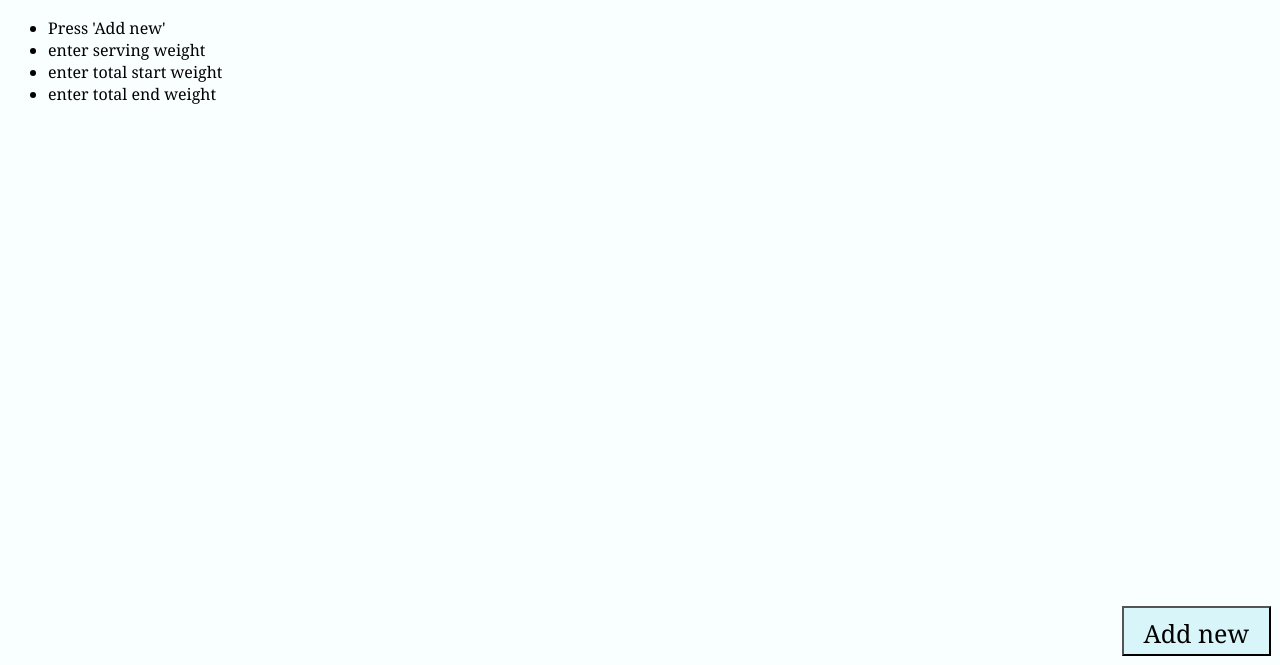
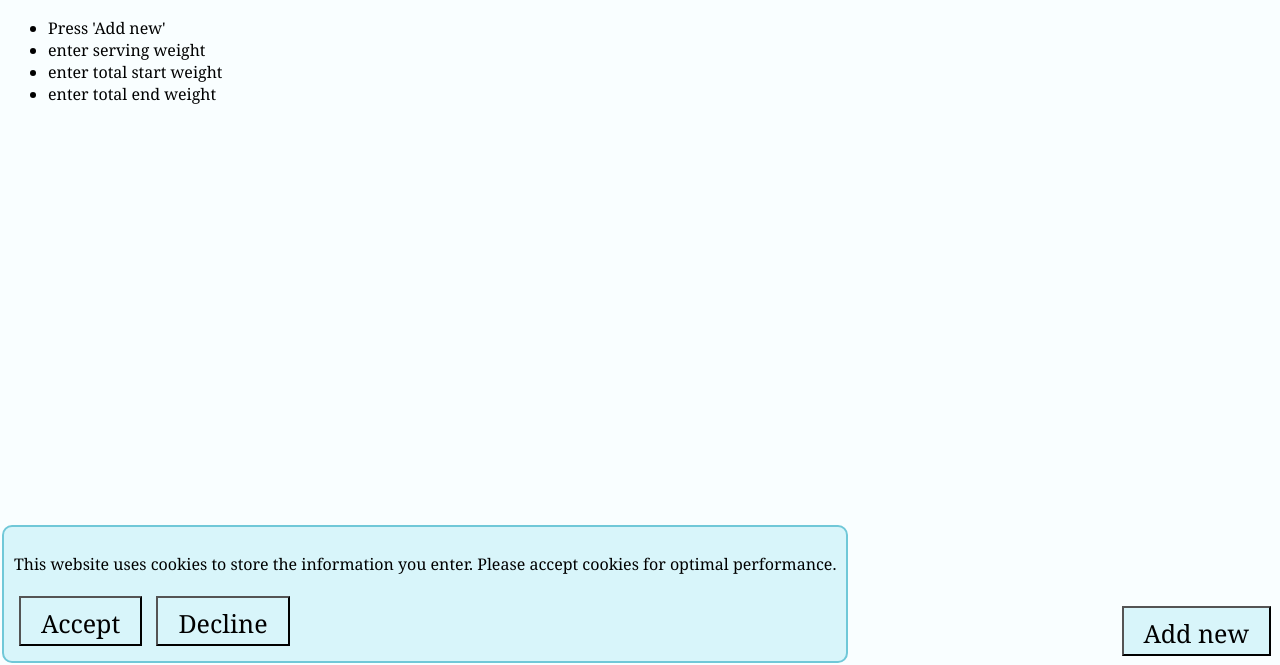
Before and after one commit to elliscode/serving-calculator, a plain HTML site: page index.html in a window 1280 px wide. Shown: the part 135-800 px from the top of the page. Drawn offline with Linux system fonts and the light colour scheme.

Commit message:
mid cookie

```diff
--- a/css/stylesheet.css
+++ b/css/stylesheet.css
@@ -51,3 +51,16 @@ button {
     font-size:20px;
     background-color:rgb(255, 146, 146);
 }
+.cookie {
+    display:inline-block;
+}
+#consent-banner {
+    position:fixed;
+    bottom:0;
+    left:0;
+    background-color:#d8f5fa;
+    padding:10px;
+    margin:2px;
+    border: 2px #70c8d8 solid;
+    border-radius:10px;
+}
--- a/index.html
+++ b/index.html
@@ -24,7 +24,14 @@
         <div id="servings"></div>
     </div>
     <div id="add-new">
-        <button onclick="addNew()">Add new</button>
+        <button onclick="addNew();">Add new</button>
+    </div>
+    <div id="consent-banner">
+        <p>This website uses cookies to store the information you enter. Please accept cookies for optimal performance.</p>
+        <div>
+        <button class="cookie" onclick="cookiesEnabled(true);">Accept</button>
+        <button class="cookie" onclick="cookiesEnabled(false);">Decline</button>
+        </div>
     </div>
     <div id="bottom-boy"></div>
 </body>
--- a/js/serving-calculator.js
+++ b/js/serving-calculator.js
@@ -1,6 +1,7 @@
 const Constants = {};
 Constants.startingWeight = "Starting weight";
 Constants.endingWeight = "Ending weight"
+let canUseCookies = false;
 let copyTimeout = undefined;
 let startGradualFade = function (element) {
     element.style.opacity = 1;
@@ -34,6 +35,7 @@ let createNewCalculationDiv = function(title, startingWeight, endingWeight) {
     let closeButton = document.createElement('button');
     closeButton.classList.add('close');
     closeButton.innerText = '\u00D7';
+    closeButton.addEventListener('click', closeCalculationDiv);
     div.appendChild(closeButton);
     createLabeledInput(div, "Title", title);
     createLabeledInput(div, "Starting weight", startingWeight, "numeric", 'g');
@@ -43,6 +45,10 @@ let createNewCalculationDiv = function(title, startingWeight, endingWeight) {
     createLabeledInput(div, "Calories per serving", endingWeight, "numeric");
     createLabeledInput(div, "Total calories", endingWeight, "numeric");
     return div;
+}
+let closeCalculationDiv = function (event) {
+    let button = event.target;
+    button.parentElement.remove();
 }
 let createLabeledInput = function(div, name, value, inputmode, unit) {
     let subDiv = document.createElement("div");
@@ -66,4 +72,18 @@ let createLabeledInput = function(div, name, value, inputmode, unit) {
     }
     div.appendChild(subDiv);
 }
+let cookiesEnabled = function (enabled)  {
+    canUseCookies = enabled;
+    let consentBanner = document.getElementById('consent-banner');
+    consentBanner.remove();
+    loadCookie();
+}
+let loadCookie = function () {
+    if(document.cookie) {
+        canUseCookies = true;
+        let cookieValues = parseCookie(document.cookie);
+    }
+}
+
 fade();
+loadCookie();
```
